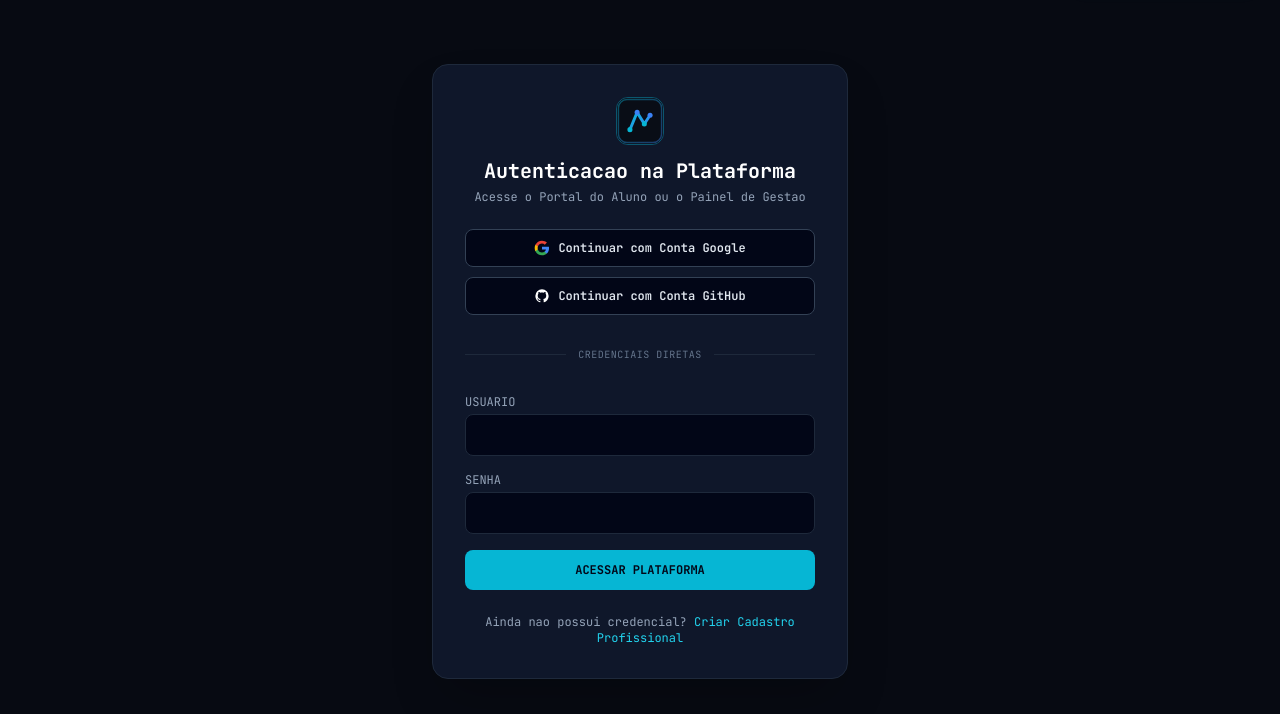
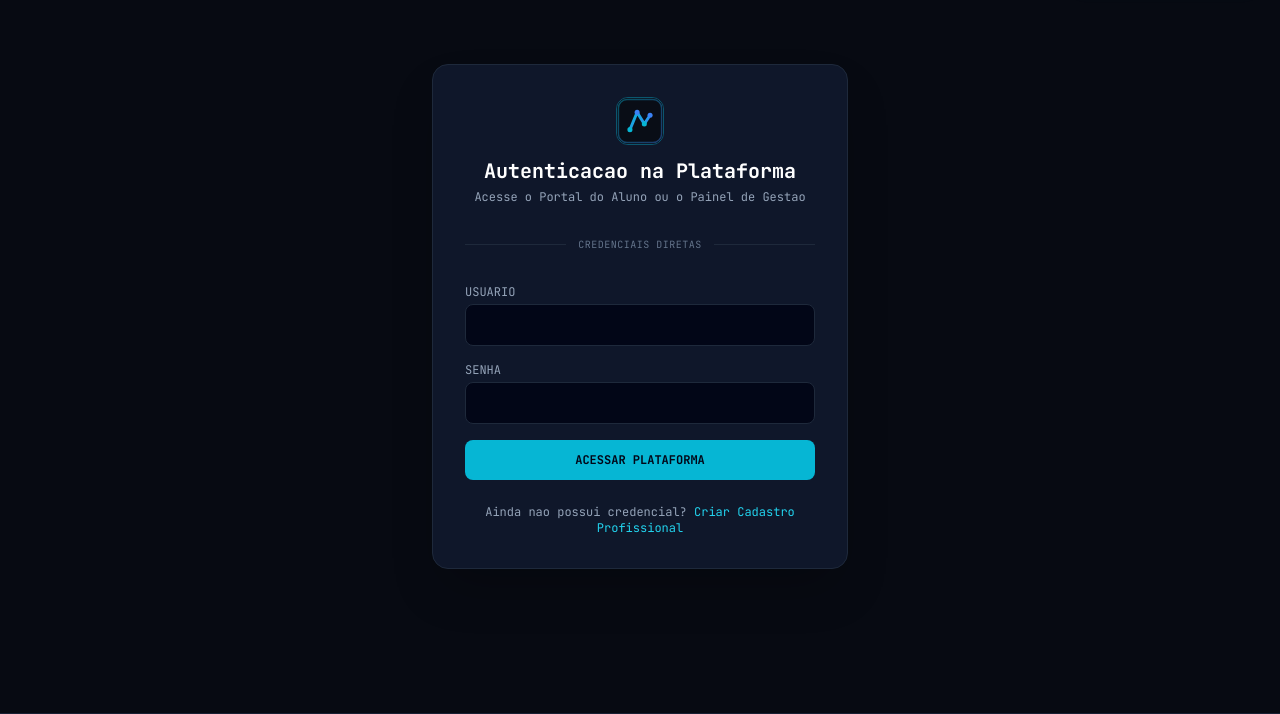
Before and after one commit to lucecerqueira/sistema_blog_cientifico, a Django app: page /login/ in a window 1280 px wide. Shown: the part 98-812 px from the top of the page. Run offline with Django 4.2, Linux system fonts and the light colour scheme; some libraries are stand-ins or nearby versions.

Commit message:
style: atualiza layout da pagina de login

```diff
--- a/ds_platform/templates/ds_platform/login.html
+++ b/ds_platform/templates/ds_platform/login.html
@@ -12,33 +12,7 @@
             <p class="text-xs text-slate-400 mt-1">Acesse o Portal do Aluno ou o Painel de Gestao</p>
         </div>
 
-        <!-- BOTOES DE LOGIN SOCIAL (GOOGLE & GITHUB) -->
-        <div class="space-y-2.5 mb-6 text-xs">
-            <!-- Google Login Direto via POST -->
-            <form action="{% provider_login_url 'google' %}" method="post" class="w-full">
-                {% csrf_token %}
-                <button type="submit" class="w-full flex items-center justify-center space-x-2 py-2.5 px-4 rounded-lg bg-slate-950 hover:bg-slate-800 text-slate-200 border border-slate-700 transition font-semibold">
-                    <svg class="w-4 h-4" viewBox="0 0 24 24">
-                        <path fill="#4285F4" d="M22.56 12.25c0-.78-.07-1.53-.2-2.25H12v4.26h5.92c-.26 1.37-1.04 2.53-2.21 3.31v2.77h3.57c2.08-1.92 3.28-4.74 3.28-8.09z"/>
-                        <path fill="#34A853" d="M12 23c2.97 0 5.46-.98 7.28-2.66l-3.57-2.77c-.98.66-2.23 1.06-3.71 1.06-2.86 0-5.29-1.93-6.16-4.53H2.18v2.84C3.99 20.53 7.7 23 12 23z"/>
-                        <path fill="#FBBC05" d="M5.84 14.09c-.22-.66-.35-1.36-.35-2.09s.13-1.43.35-2.09V7.06H2.18C1.43 8.55 1 10.22 1 12s.43 3.45 1.18 4.94l2.85-2.22.81-.63z"/>
-                        <path fill="#EA4335" d="M12 5.38c1.62 0 3.06.56 4.21 1.64l3.15-3.15C17.45 2.09 14.97 1 12 1 7.7 1 3.99 3.47 2.18 7.06l3.66 2.84c.87-2.6 3.3-4.52 6.16-4.52z"/>
-                    </svg>
-                    <span>Continuar com Conta Google</span>
-                </button>
-            </form>
 
-            <!-- GitHub Login Direto via POST -->
-            <form action="{% provider_login_url 'github' %}" method="post" class="w-full">
-                {% csrf_token %}
-                <button type="submit" class="w-full flex items-center justify-center space-x-2 py-2.5 px-4 rounded-lg bg-slate-950 hover:bg-slate-800 text-slate-200 border border-slate-700 transition font-semibold">
-                    <svg class="w-4 h-4 fill-current text-white" viewBox="0 0 24 24">
-                        <path d="M12 2A10 10 0 0 0 2 12c0 4.42 2.87 8.17 6.84 9.5.5.08.66-.23.66-.5v-1.69c-2.77.6-3.36-1.34-3.36-1.34-.46-1.16-1.11-1.47-1.11-1.47-.91-.62.07-.6.07-.6 1 .07 1.53 1.03 1.53 1.03.87 1.52 2.34 1.07 2.91.83.09-.65.35-1.09.63-1.34-2.22-.25-4.55-1.11-4.55-4.92 0-1.11.38-2 1.03-2.71-.1-.25-.45-1.29.1-2.64 0 0 .84-.27 2.75 1.02.79-.22 1.65-.33 2.5-.33.85 0 1.71.11 2.5.33 1.91-1.29 2.75-1.02 2.75-1.02.55 1.35.2 2.39.1 2.64.65.71 1.03 1.6 1.03 2.71 0 3.82-2.34 4.66-4.57 4.91.36.31.69.92.69 1.85V21c0 .27.16.59.67.5C19.14 20.16 22 16.42 22 12A10 10 0 0 0 12 2Z"/>
-                    </svg>
-                    <span>Continuar com Conta GitHub</span>
-                </button>
-            </form>
-        </div>
 
         <div class="relative flex py-2 items-center mb-6">
             <div class="flex-grow border-t border-slate-800"></div>
```
